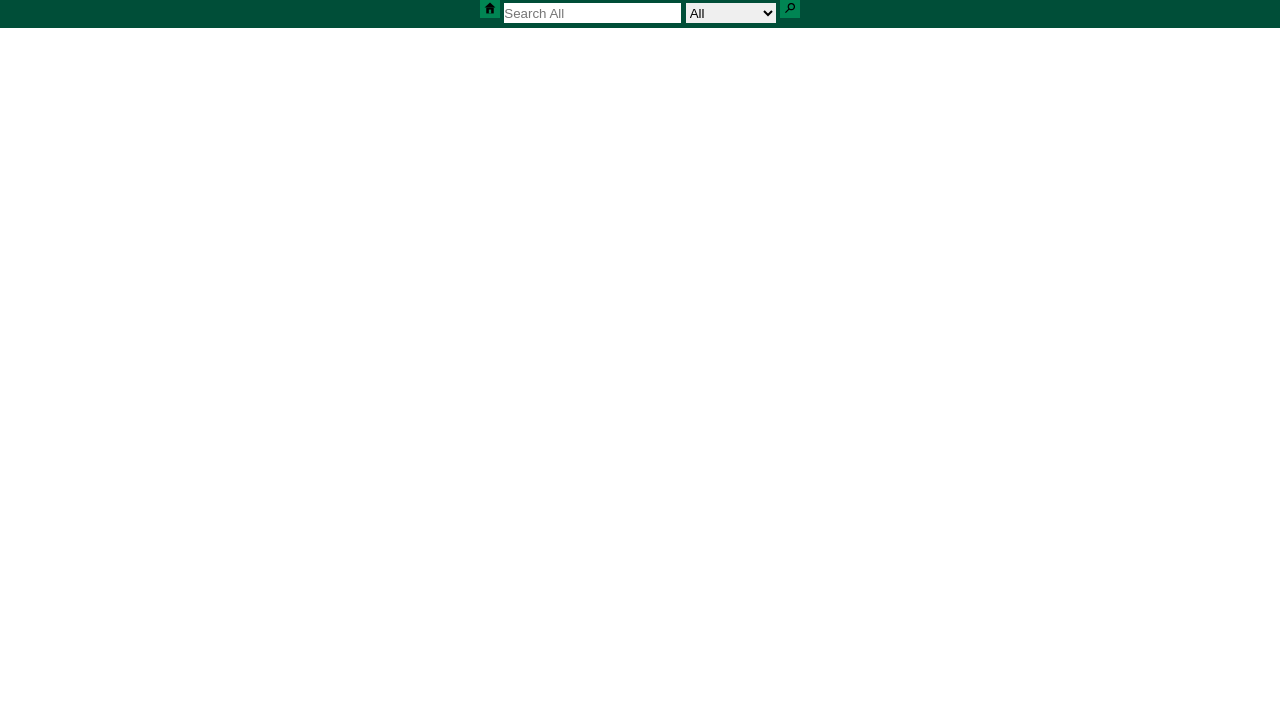
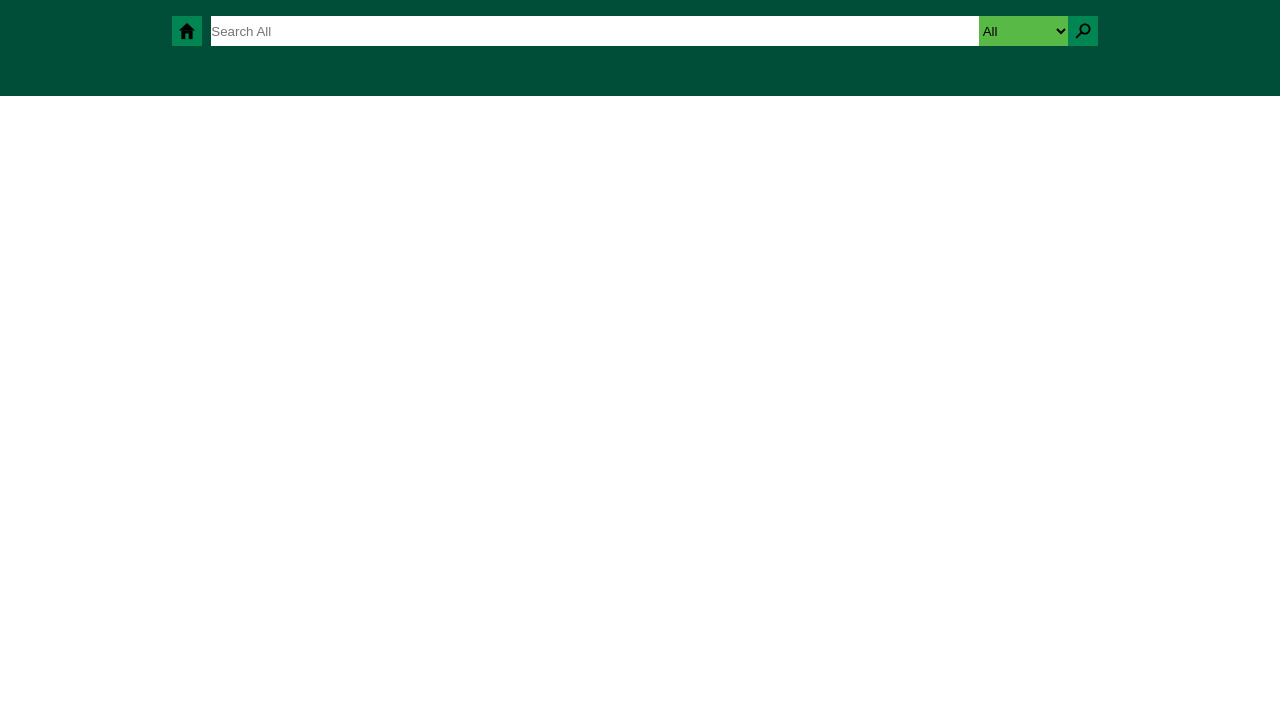
Before and after one commit to sacramento-state-biology-collections/BRE, a plain HTML site: page index.html in a window 1280 px wide. Shown: the part 92-800 px from the top of the page. Drawn offline with nearby package versions, Linux system fonts and the light colour scheme.

Commit message:
modified css document

```diff
--- a/styles/style.css
+++ b/styles/style.css
@@ -17,6 +17,7 @@ body{
 }
 
 header {
+    margin-top: 50px;
     font-family:arial,sans-serif;
     font-weight:100;
     font-size: 1em;
@@ -26,8 +27,10 @@ header {
 
 #search-cluster
 {
-    margin-bottom: 20px;
-    height: 20px;
+    margin-bottom: 50px;
+    border: 0px;
+    padding: 0px;
+    height: 30px;
     align-items: center;
 }
 
@@ -35,25 +38,35 @@ header {
 button {
     height: inherit;
     align-items: center;
-    width:20px;
+    padding-right: 100%;
+    vertical-align: middle;
     margin: 0px;
+    margin-left: -5px;
+    margin-right: 5px;
     border: 0px;
     padding: 0px;
 }
 
+button:active{
+    box-shadow: 0 12px 16px 0 rgba(0,0,0,0.24), 0 17px 50px 0 rgba(0,0,0,0.19);
+    transform: translateY(4px);
+}
+
 img{
-    height: 20px;
-    width: 20px;
+    height: inherit;
+    width: inherit;
     align-items: center;
-    position: center;
+    position:relative;
     margin: 0px;
     border: 0px;
-    padding-top: 10px;
+    padding-top: 0px;
 }
 input {
     align-items: center;
     height: inherit;
-    margin: 0px;
+    vertical-align: middle;
+    width:60%;
+    margin-right: -5px;
     border: 0px;
     padding: 0px;
 }
@@ -61,6 +74,8 @@ input {
 select{
     align-items: center;
     height: inherit;
+    background-color: #58B947;
+    vertical-align: middle;
     margin: 0px;
     border: 0px;
     padding: 0px;
```
